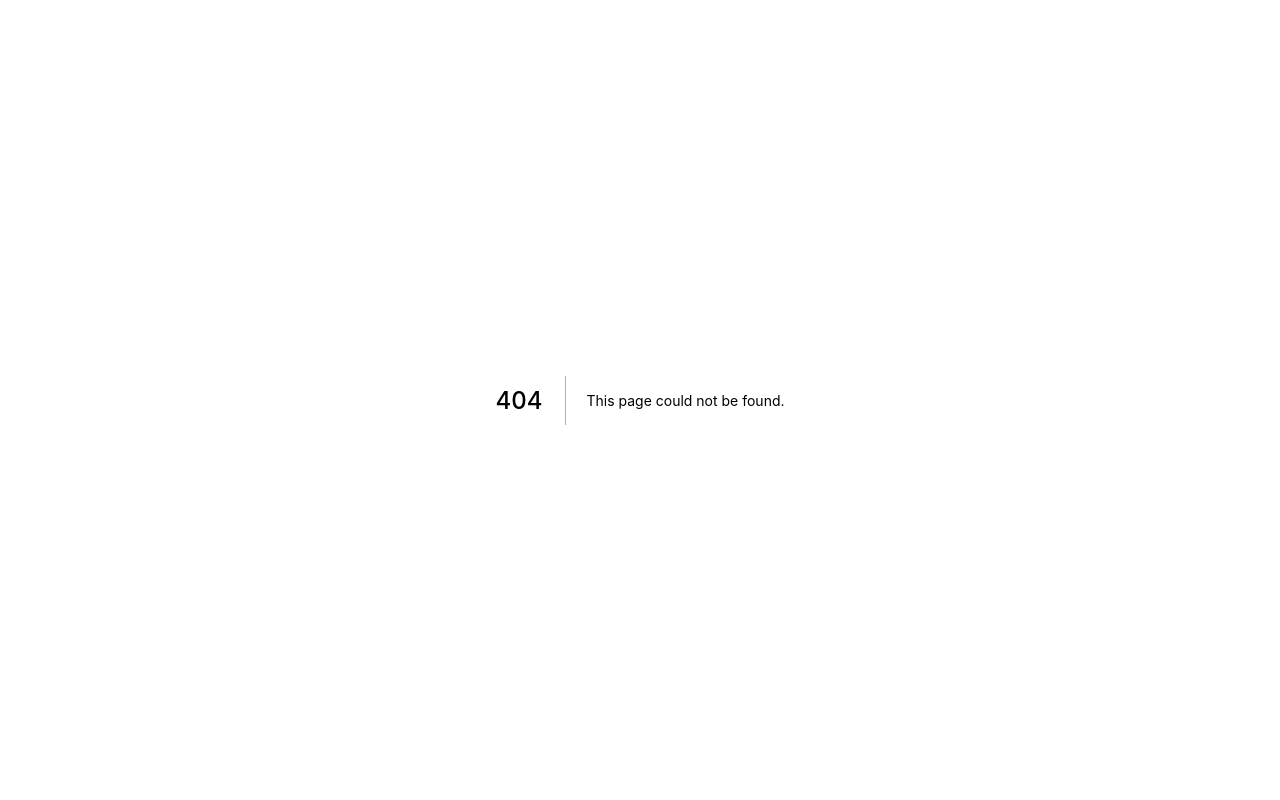
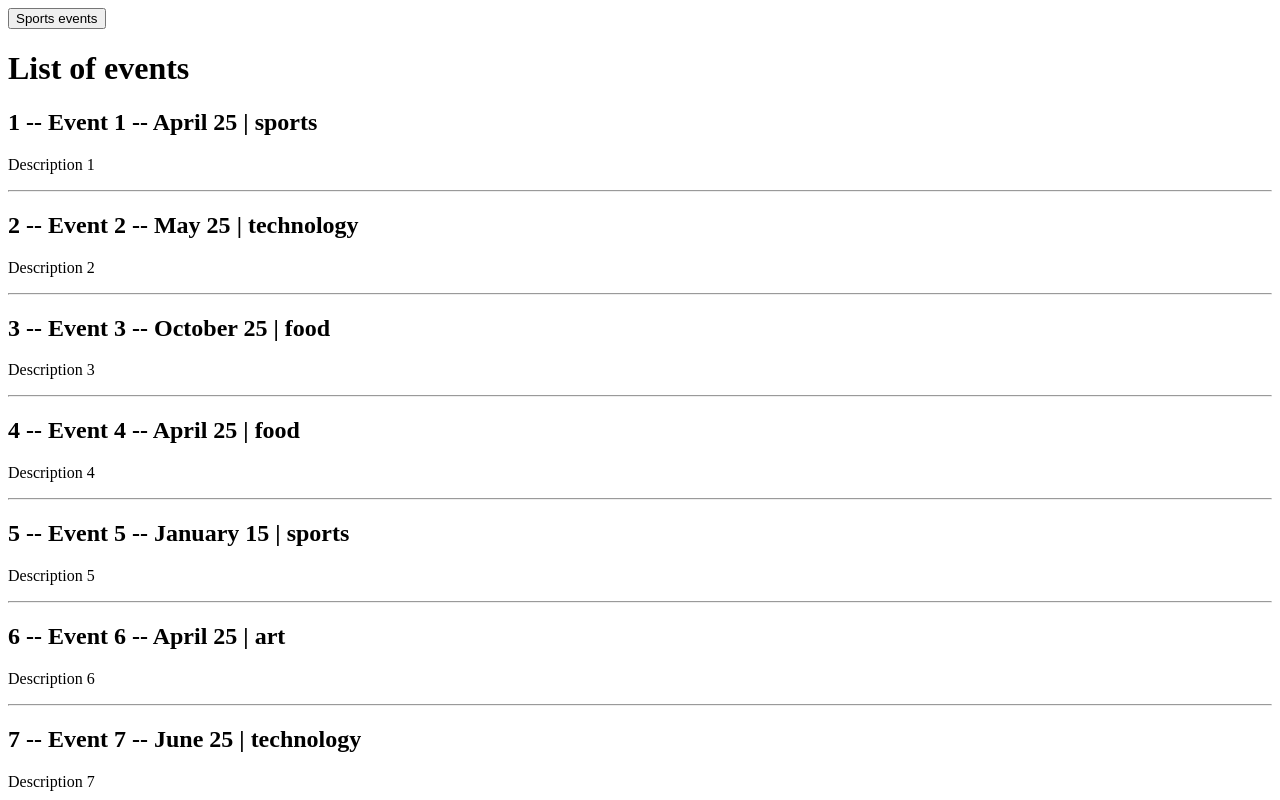
Before and after one commit to Panyue-genkiyo/nextjs-learning, a Next.js app in the folder next-pre-rendering/: page /events in a window 1280 px wide. Before the commit this address had no page. Shown: the top 800 px of the page. Built offline with nearby package versions, Linux system fonts and the light colour scheme; data requests are answered from the project's data file.

Commit message:
pre-rendering(SSR)结合CSR,同时注意对shallow routing的理解(router.push(...., {shallow:true}))(跳转路由却不用执行getStaticProps和getServerSideProps)

```diff
--- /dev/null
+++ b/next-pre-rendering/pages/events.js
@@ -0,0 +1,48 @@
+import React, { useState } from 'react';
+import { useRouter } from "next/router";
+
+const Events = ({ eventList }) => {
+
+    const router = useRouter();
+    const [events, setEvents] = useState(eventList);
+    const fetchSportsEvent = async () => {
+        //过滤出category为sports的event
+        const res = await fetch(`http://localhost:4000/events?category=sports`);
+        const events = await res.json();
+        setEvents(events);
+        //虽然说是跳转了路由,但是此时你并没有真正的跳转,而是把路由的参数改变了(不会运行getServerProps里的代码)
+        router.push('/events?category=sports', undefined, { shallow: true });
+    }
+
+    return (
+        <>
+          <button onClick={fetchSportsEvent}>Sports events</button>
+          <h1>List of events</h1>
+            {
+                events.map(e => (
+                    <div key={e.id}>
+                        <h2>{e.id} -- {e.title} -- {e.date} | {e.category}</h2>
+                        <p>{e.description}</p>
+                        <hr/>
+                    </div>
+                ))
+            }
+        </>
+    );
+};
+
+
+//SSR
+export async function getServerSideProps(context){
+    const { query } = context;
+    const queryString = query.category ? 'category=sports' : '';
+    const res = await fetch(`http://localhost:4000/events?${queryString}`);
+    const events = await res.json();
+    return {
+        props: {
+            eventList: events
+        }
+    }
+}
+
+export default Events;
```
